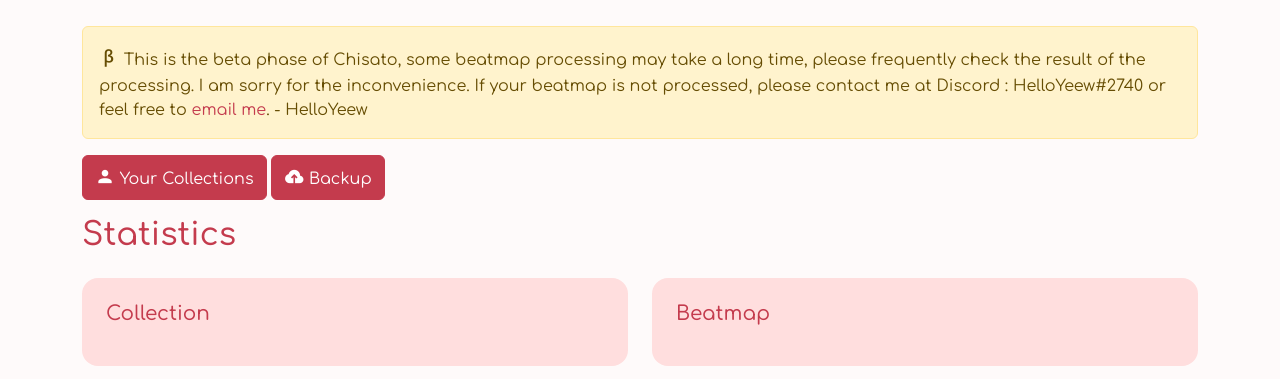
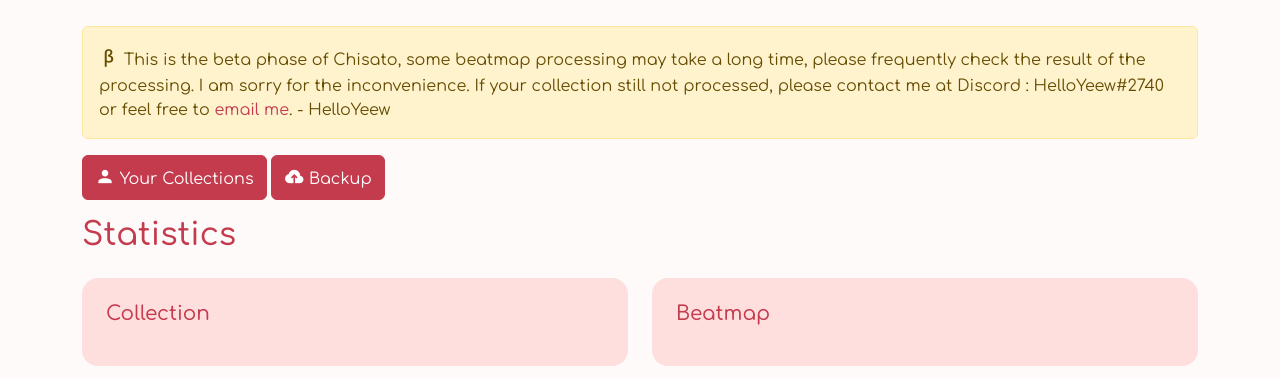
Before and after one commit to HelloYeew/chisato, a Django app: template templates/collection/home.html in a window 1280 px wide. Shown: the part 150-529 px from the top of the page. Run offline with Django 4.2, Linux system fonts and the light colour scheme; the template is opened without the code that fills it, so the values that code supplies are empty; some libraries are stand-ins or nearby versions.

Commit message:
✨ Fix word on notice

```diff
--- a/templates/collection/home.html
+++ b/templates/collection/home.html
@@ -14,7 +14,7 @@
     </div>
     {% endif %}
     <div class="alert alert-warning" role="alert">
-        <i class="mdi mdi-beta" aria-hidden="true" style="font-size: 20px"></i> This is the beta phase of Chisato, some beatmap processing may take a long time, please frequently check the result of the processing. I am sorry for the inconvenience. If your beatmap is not processed, please contact me at Discord : HelloYeew#2740 or feel free to <a href="mailto:me@helloyeew.dev">email me</a>. - HelloYeew
+        <i class="mdi mdi-beta" aria-hidden="true" style="font-size: 20px"></i> This is the beta phase of Chisato, some beatmap processing may take a long time, please frequently check the result of the processing. I am sorry for the inconvenience. If your collection still not processed, please contact me at Discord : HelloYeew#2740 or feel free to <a href="mailto:me@helloyeew.dev">email me</a>. - HelloYeew
     </div>
     <a href="{% url 'collections_list' %}" class="btn btn-primary"><i class="mdi mdi-account" aria-hidden="true" style="font-size: 20px"></i> Your Collections</a>
     <a href="{% url 'backup_home' %}" class="btn btn-primary"><i class="mdi mdi-cloud-upload" aria-hidden="true" style="font-size: 20px"></i> Backup</a>
```
